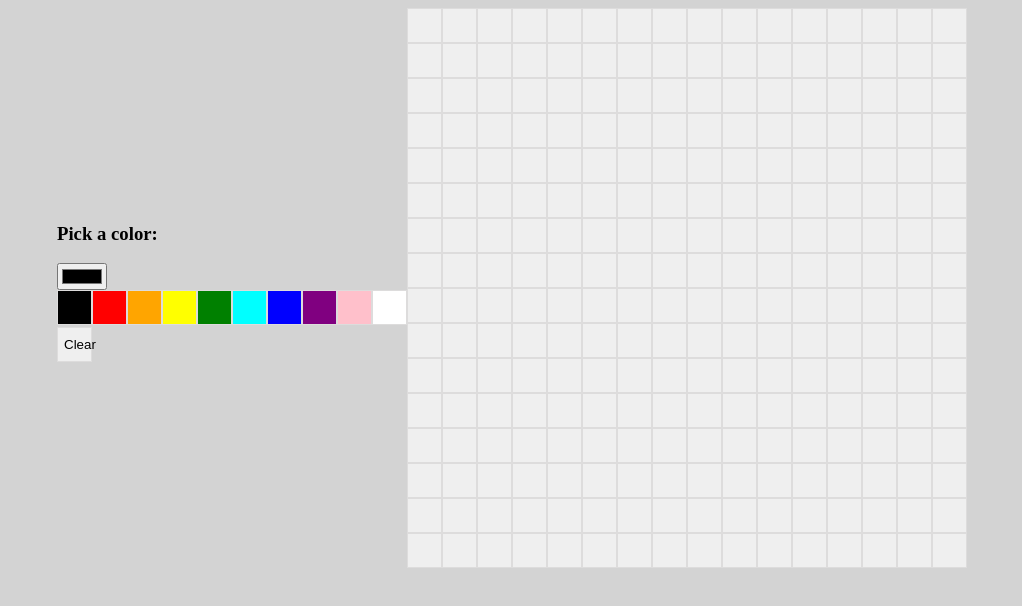
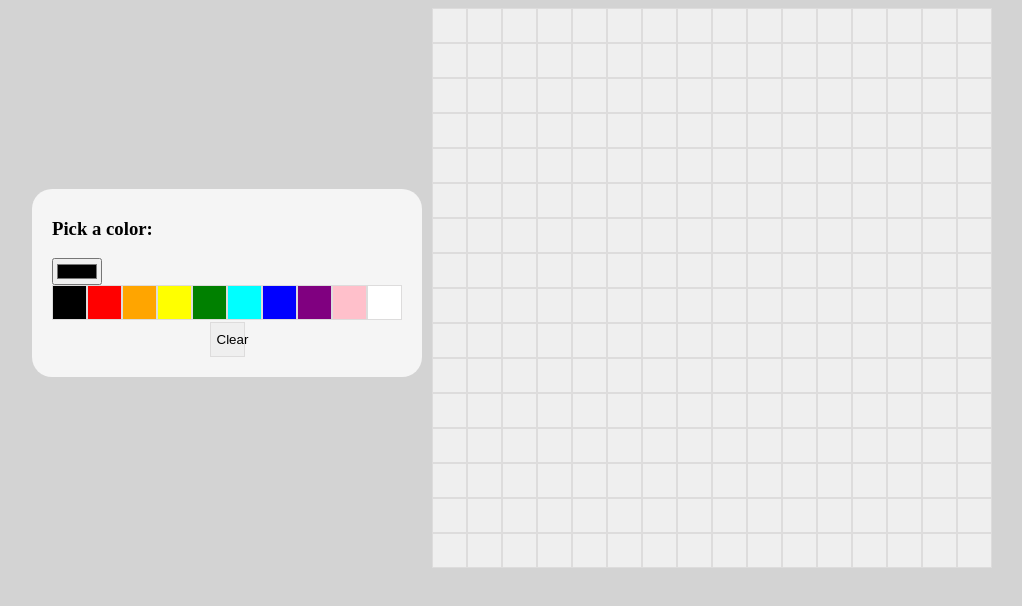
Before and after one commit to Kravcant/pixel-art-maker, a React (Vite) app: page / in a window 1280 px wide. Shown: the top 606 px of the page, without its empty margins (133-1155 px from the left). Built offline with nearby package versions, Linux system fonts and the light colour scheme.

Commit message:
Added minor styling

```diff
--- a/src/ColorPicker.jsx
+++ b/src/ColorPicker.jsx
@@ -22,11 +22,13 @@ export default function ColorPicker({ currentColor, setCurrentColor, onClear })
                 onChange={(e) => setCurrentColor(e.target.value)}>
             </input>
 
-            <div id="default-colors">
+            <div className="default-colors">
                 {buttonElements}
             </div>
 
-            <button type="button" onClick={onClear}>Clear</button>
+            <div id = "clearbtn">
+                <button type="button" onClick={onClear}>Clear</button>
+            </div>
         </div>
     )
 }
--- a/src/index.css
+++ b/src/index.css
@@ -29,3 +29,16 @@ button {
 .grid:hover {
     background-color: lightgray;
 }
+
+#color-picker {
+    border-radius: 20px;
+    padding: 10px 20px 20px 20px;
+    margin-right: 10px;
+    background-color: whitesmoke;
+}
+
+#clearbtn {
+    display: flex;
+    justify-content: center;
+    align-items: center;
+}
```
